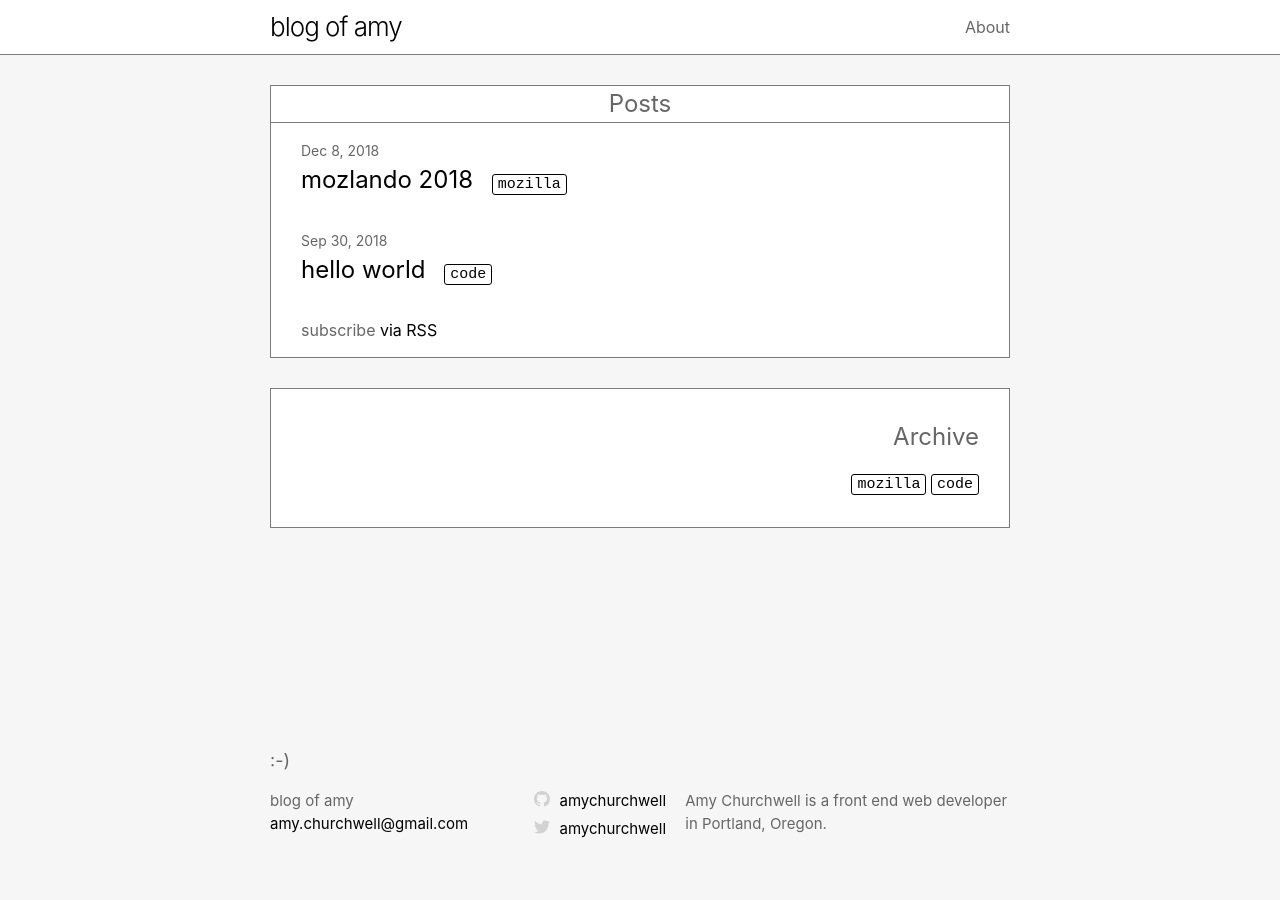
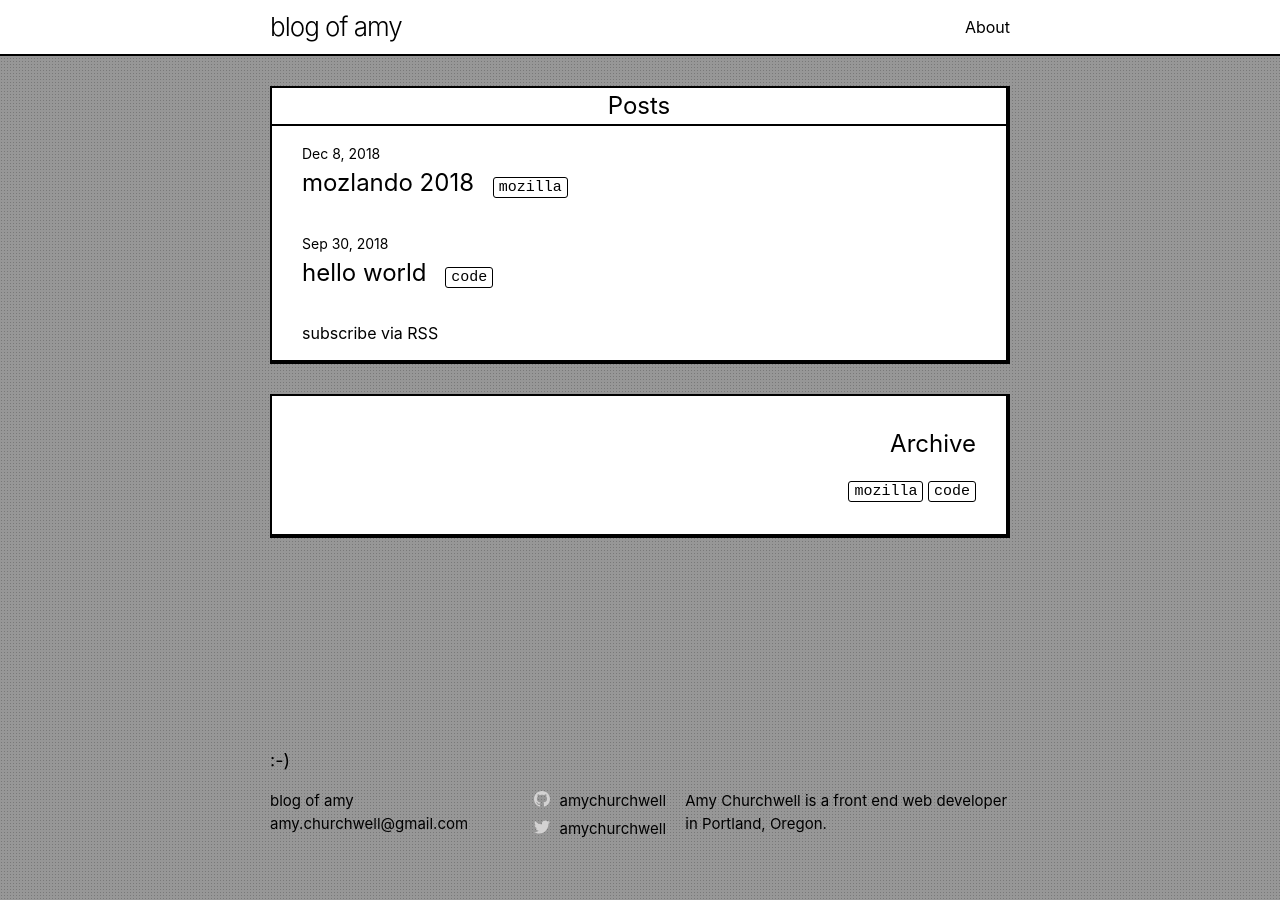
Before and after one commit to fu4303/portfolio-amychurchwell, a Jekyll site: the page built from index.md, in a window 1280 px wide. Built offline with Jekyll 4.4.1, drawn with Linux system fonts in a browser that asks for light colours.

Commit message:
Mac system 1 styles

```diff
--- a/_sass/minima/_base.scss
+++ b/_sass/minima/_base.scss
@@ -16,7 +16,6 @@ dl, dd, ol, ul, figure {
 body {
   font: $base-font-weight #{$base-font-size}/#{$base-line-height} $base-font-family;
   color: $text-color;
-  background-color: $background-color;
   -webkit-text-size-adjust: 100%;
   -webkit-font-feature-settings: "kern" 1;
      -moz-font-feature-settings: "kern" 1;
@@ -26,6 +25,14 @@ body {
   display: flex;
   min-height: 100vh;
   flex-direction: column;
+
+  // dotted pattern
+  background-color: $background-color;
+  background-image: -webkit-repeating-radial-gradient(center center, rgba(0,0,0,.2), rgba(0,0,0,.2) 1px, transparent 1px, transparent 100%);
+  background-image: -moz-repeating-radial-gradient(center center, rgba(0,0,0,.2), rgba(0,0,0,.2) 1px, transparent 1px, transparent 100%);
+  background-image: -ms-repeating-radial-gradient(center center, rgba(0,0,0,.2), rgba(0,0,0,.2) 1px, transparent 1px, transparent 100%);
+  background-image: repeating-radial-gradient(center center, rgba(0,0,0,.2), rgba(0,0,0,.2) 1px, transparent 1px, transparent 100%);
+  background-size: 3px 3px;
 }
 
 
@@ -168,7 +175,6 @@ pre {
 }
 
 
-
 /**
  * Wrapper
  */
--- a/_sass/minima/_layout.scss
+++ b/_sass/minima/_layout.scss
@@ -180,6 +180,8 @@
 .archive {
   background: $secondary-brand-color;
   border: $border;
+  border-right: 4px solid #000;
+  border-bottom: 4px solid #000;
   text-align: right;
   margin-top: $spacing-unit;
   padding: $spacing-unit;
@@ -196,6 +198,8 @@
 .container {
   background-color: $secondary-brand-color;
   border: $border;
+  border-right: 4px solid #000;
+  border-bottom: 4px solid #000;
 
   article {
     margin: $spacing-unit;
--- a/_sass/styles.scss
+++ b/_sass/styles.scss
@@ -9,9 +9,9 @@ $small-font-size:  $base-font-size * 0.875 !default;
 $base-line-height: 1.5 !default;
 
 $spacing-unit:     30px !default;
-$border: 1px solid #7b7b7b !default;
-$text-color:       #666666 !default;
-$background-color: #F6F6F6 !default;
+$border: 2px solid #000 !default;
+$text-color:       #000 !default;
+$background-color: #979797 !default;
 $brand-color:      #000 !default;
 $secondary-brand-color: #fff !default;
 
```
